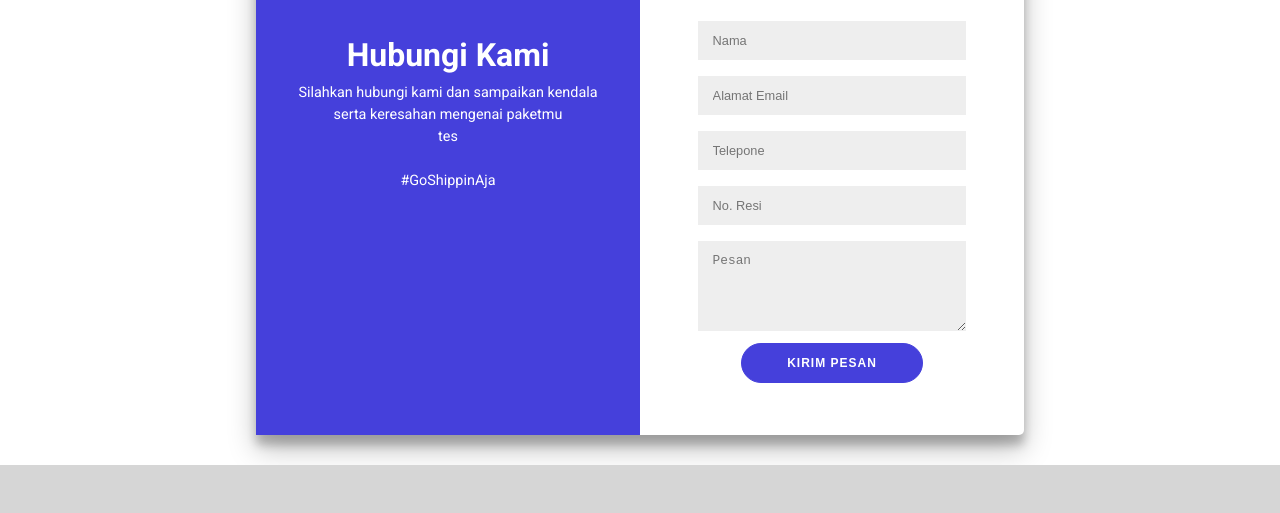
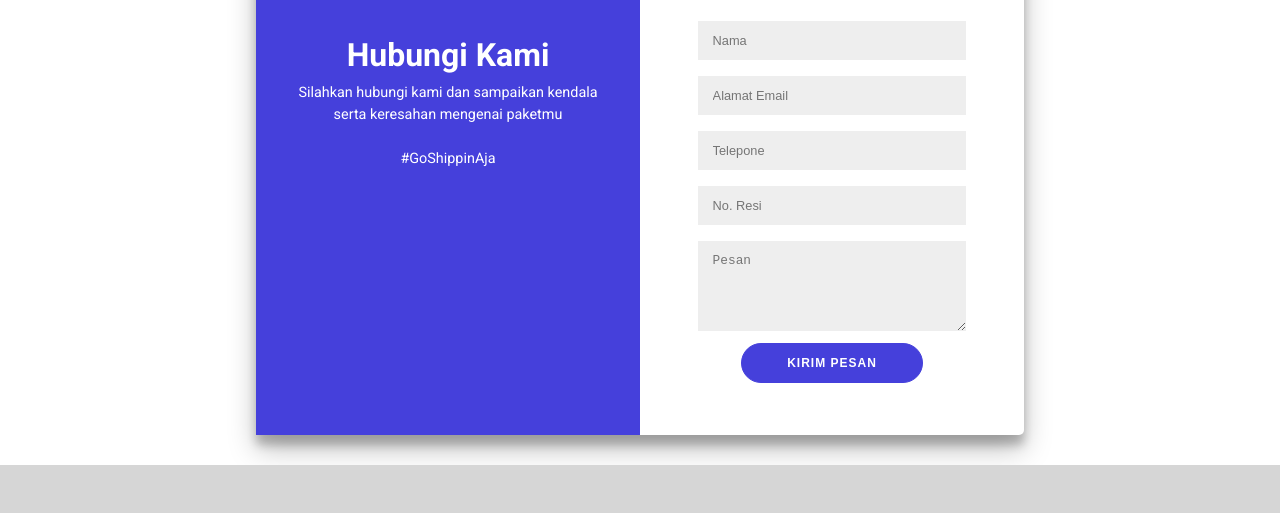
Before and after one commit to maslahatulka/GoShipp, a plain HTML site: page contact/index.html in a window 1280 px wide. Shown: the part 1311-1824 px from the top of the page. Drawn offline with Linux system fonts and the light colour scheme.

Commit message:
hapus tes

```diff
--- a/contact/index.html
+++ b/contact/index.html
@@ -35,7 +35,6 @@
               Silahkan hubungi kami dan sampaikan kendala serta keresahan
               mengenai paketmu
             </p>
-            <p>tes</p>
             <br />
             <p>#GoShippinAja</p>
           </div>
```
